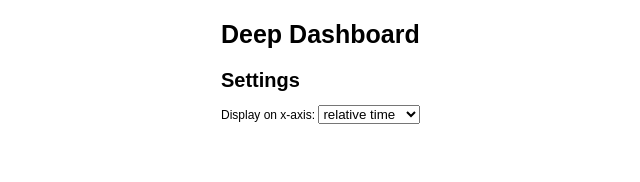
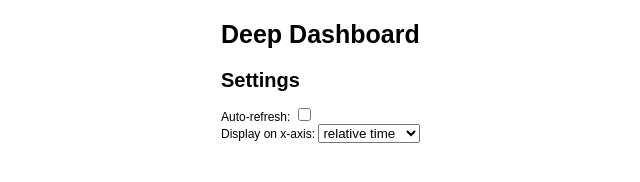
Before and after one commit to renmengye/deep-dashboard, a plain HTML site: page index.html in a window 1280 px wide. Shown: the whole page, without its empty margins (19-659 px from the left). Drawn offline with Linux system fonts and the light colour scheme; no server answers.

Commit message:
autorefresh

```diff
--- a/dashboard.js
+++ b/dashboard.js
@@ -23,6 +23,9 @@ var Dashboard = function(rootFolder, experimentId, placeholder, options) {
     if (!options.maxDatapoints) {
         options.maxDatapoints = 500;
     }
+    if (!options.autoRefresh) {
+        options.autoRefresh = false;
+    }
 
     // Add title.
     place.append("div")
@@ -36,6 +39,19 @@ var Dashboard = function(rootFolder, experimentId, placeholder, options) {
             d3.select("#settings")
               .append("h1")
               .text("Settings");
+            d3.select("#settings")
+              .append("div")
+              .text("Auto-refresh: ")
+              .append("input")
+              .attr("type", "checkbox")
+              .attr("id", "check_auto_refresh")
+              .call(function() {
+                document.getElementById("check_auto_refresh")
+                        .onchange = dashboard.autoRefresh.bind(dashboard);
+
+                document.getElementById("check_auto_refresh")
+                        .checked = options.autoRefresh;
+              });
             d3.select("#settings")
               .append("div")
               .text("Display on x-axis: ")
@@ -86,6 +102,11 @@ var Dashboard = function(rootFolder, experimentId, placeholder, options) {
         dashboard.active = false;
     }, false);
 };
+
+Dashboard.prototype.autoRefresh = function() {
+    this.options.autoRefresh =
+        document.getElementById("check_auto_refresh").checked;
+}
 
 Dashboard.prototype.getXKeyFormat = function(xKey) {
     var floatFormatter = d3.format(",.2f");
@@ -291,7 +312,6 @@ Dashboard.prototype.addChart = function(panel, timeout) {
         d3.csv(panel.filename, function(error, csvData) {
             if (error) throw error;
             var data = dashboard.parseData(csvData);
-            console.log(data);
             var limits = dashboard.getXYLimit(data);
 
             // Initialize chart.
@@ -439,7 +459,7 @@ Dashboard.prototype.addPlainLog = function(panel, timeout) {
 Dashboard.prototype.schedule = function(callback) {
     var dashboard = this;
     return function() {
-        if (dashboard.active) {
+        if (dashboard.active && dashboard.options.autoRefresh) {
             callback();
         }
     };
--- a/index.html
+++ b/index.html
@@ -16,7 +16,7 @@ $(function(){
     var params = getSearchParameters();
     var dashboard = new Dashboard("../results/", params.id, "#content", {
         xKey: "rel_time",
-        timeout: 2000,
+        timeout: 5000,
         maxLines: 500,
         maxDatapoints: 500
     });
```
